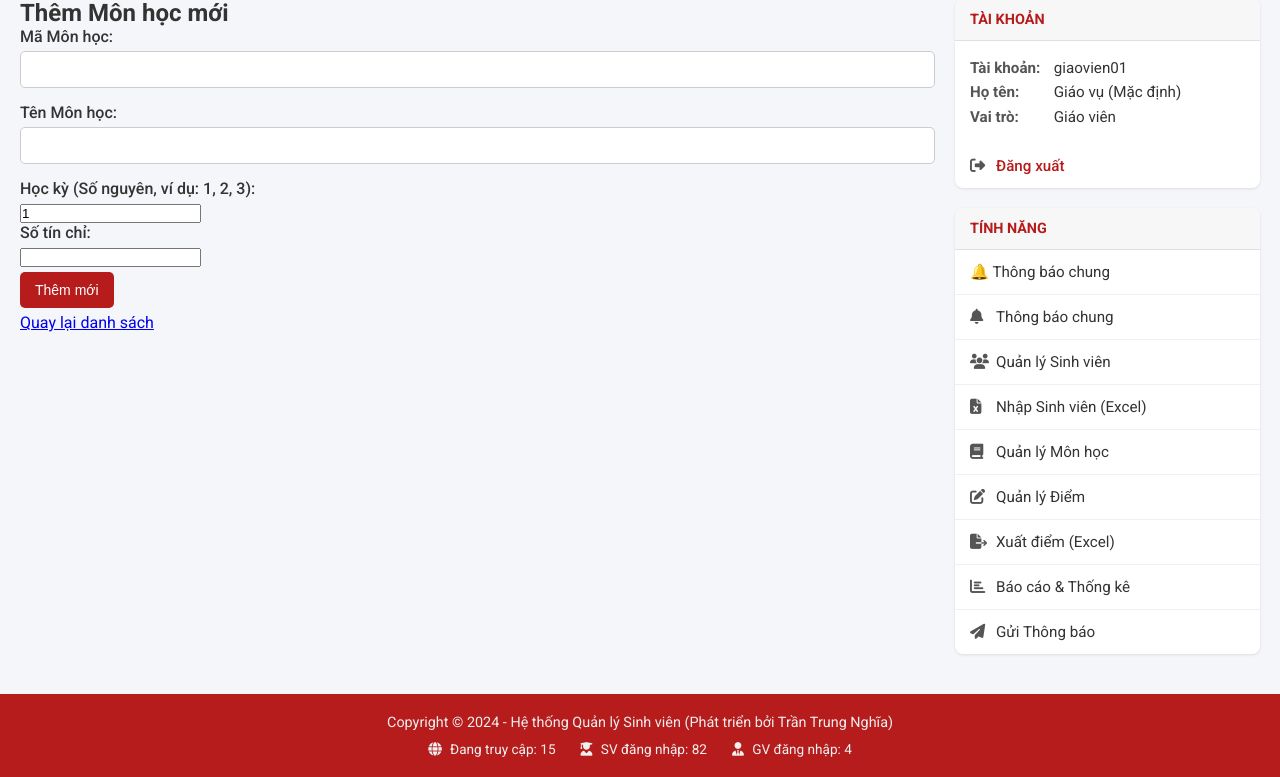
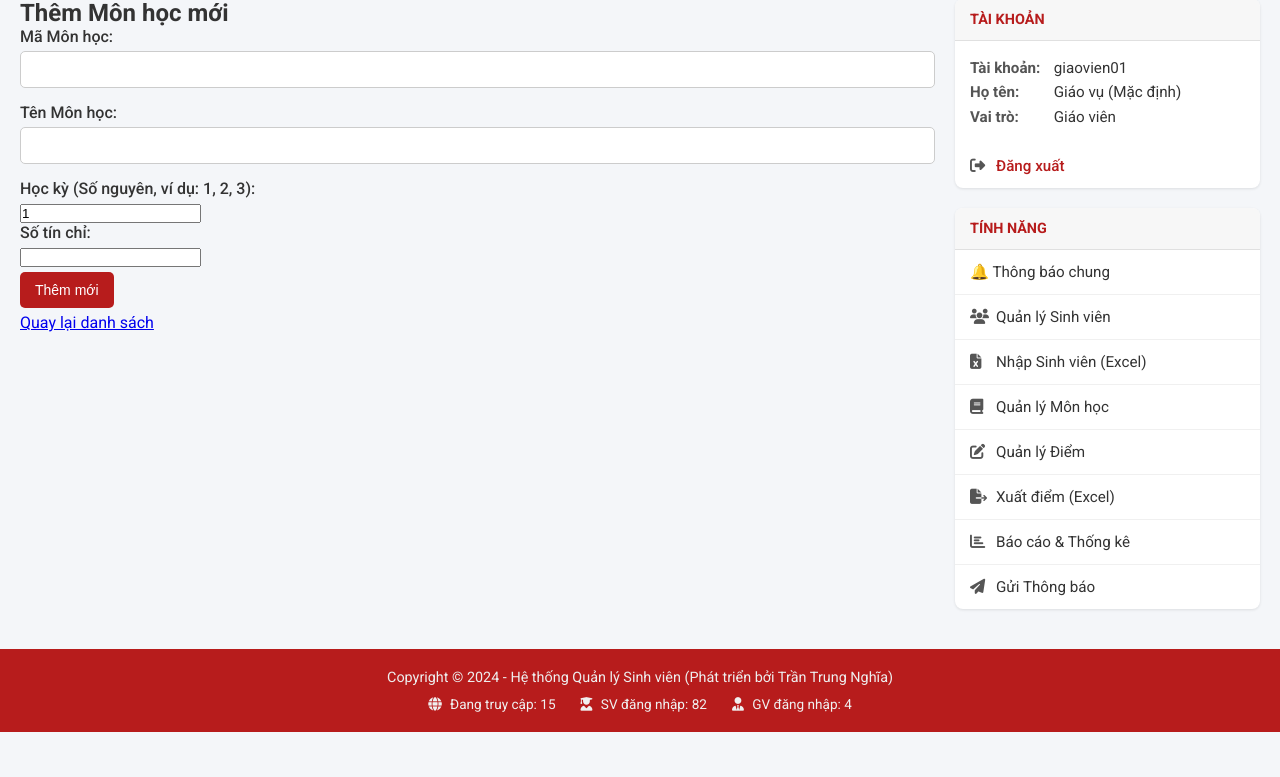
Before and after one commit to DavidNghiaTran/Student-Management-Web, a Flask app: page /admin/courses/add in a window 1280 px wide. Shown: the part 76-853 px from the top of the page. After the commit the page ends 808 px from the top, so only its background shows below. Run offline with Flask 3, Linux system fonts and the light colour scheme; a user stored in the database is signed in.

Commit message:
Xoa TB chung

```diff
--- a/templates/_layout.html
+++ b/templates/_layout.html
@@ -413,7 +413,7 @@
 
 <a href="{{ url_for('thong_bao_chung') }}">🔔 Thông báo chung</a>
 
-                   <a href="{{ url_for('admin_dashboard') }}"><i class="fa-solid fa-bell"></i> Thông báo chung</a>
+
                     <a href="{{ url_for('admin_manage_students') }}"><i class="fa-solid fa-users"></i> Quản lý Sinh viên</a>
                     <a href="{{ url_for('admin_import_students') }}"><i class="fa-solid fa-file-excel"></i> Nhập Sinh viên (Excel)</a>
                     <a href="{{ url_for('admin_manage_courses') }}"><i class="fa-solid fa-book"></i> Quản lý Môn học</a>
```
